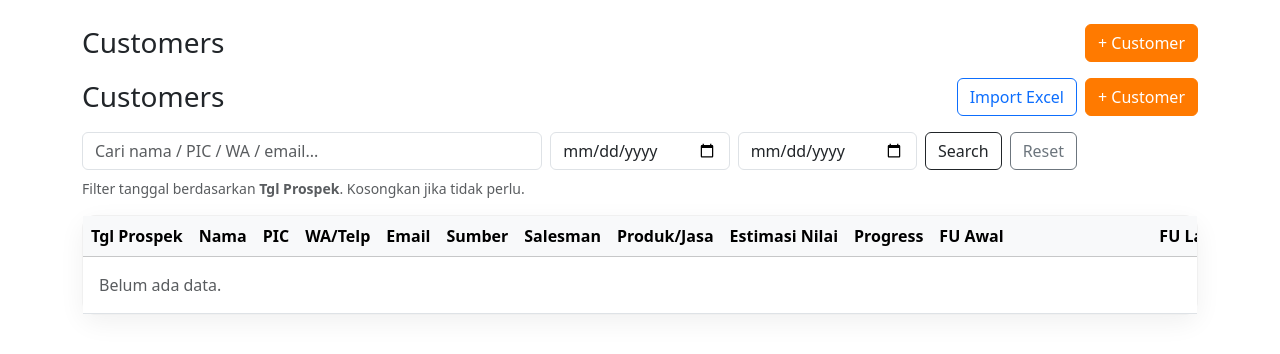
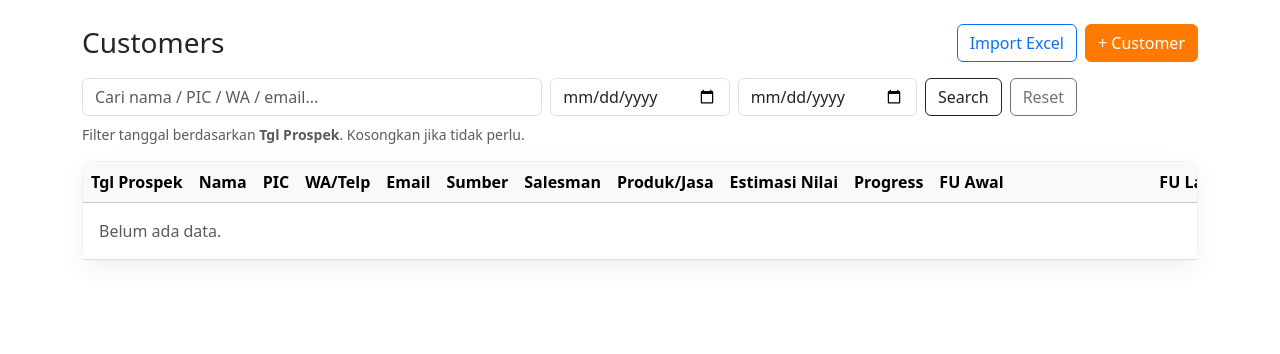
Before and after one commit to acis05/crm-acis, a Flask app: page /customers in a window 1280 px wide. Shown: the part 61-415 px from the top of the page. Run offline with Flask 3, Linux system fonts and the light colour scheme; a user stored in the database is signed in; some libraries are stand-ins or nearby versions.

Commit message:
update list cust1

```diff
--- a/templates/customers_list.html
+++ b/templates/customers_list.html
@@ -1,9 +1,5 @@
 {% extends "base.html" %}
 {% block content %}
-<div class="d-flex justify-content-between align-items-center mb-3">
-  <h3 class="mb-0">Customers</h3>
-  <a class="btn btn-primary" href="{{ url_for('customers_new') }}">+ Customer</a>
-</div>
 
 <div class="d-flex justify-content-between align-items-center mb-3">
   <h3 class="mb-0">Customers</h3>
```
